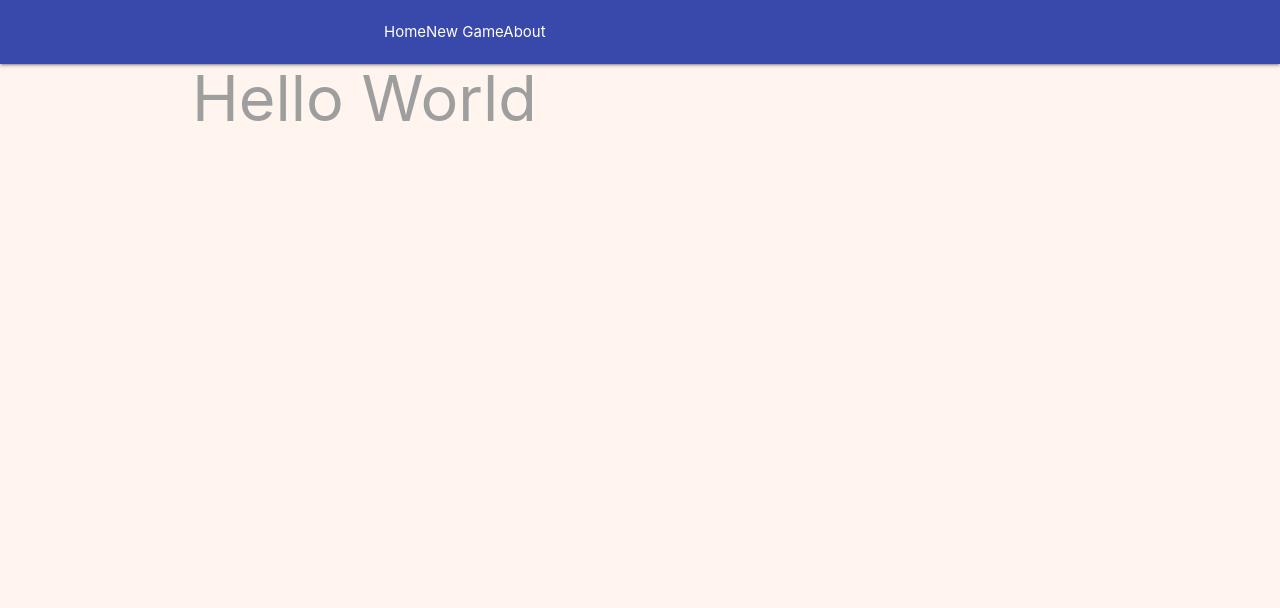
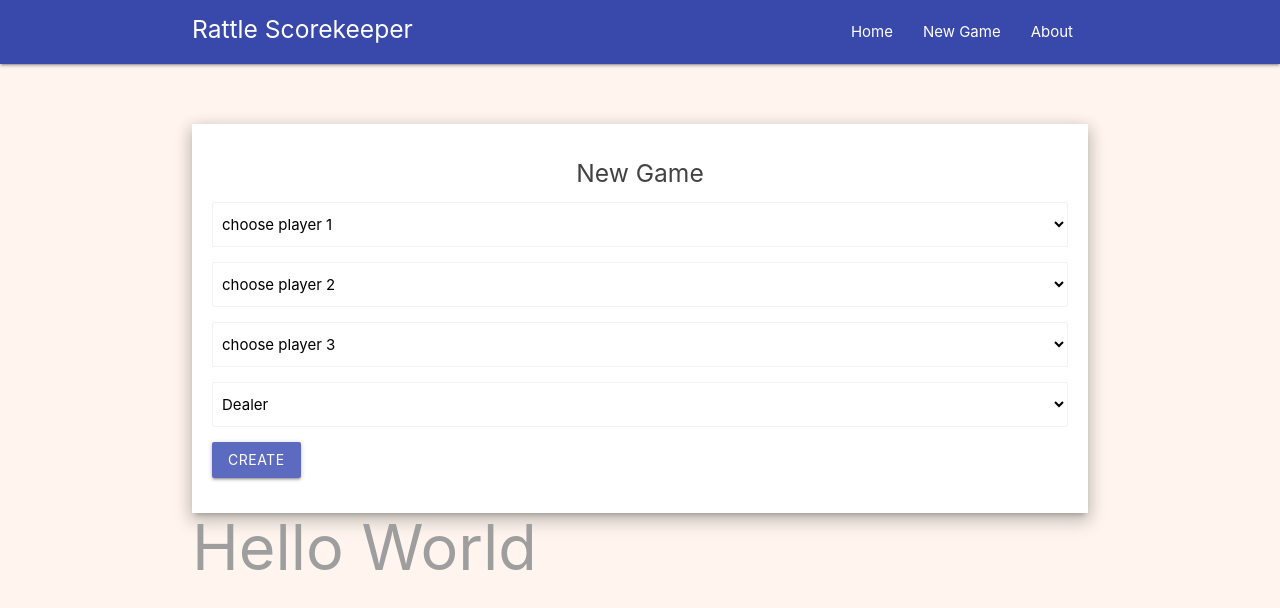
Before and after one commit to chefkasperson/rattle_scorekeeper_front_end, a React (Create React App) app: page /create in a window 1280 px wide. Shown: the top 608 px of the page. Built offline with nearby package versions, Linux system fonts and the light colour scheme.

Commit message:
stubbed out home and game components

```diff
--- a/src/App.js
+++ b/src/App.js
@@ -2,6 +2,8 @@ import React from 'react';
 import Navbar from './components/layout/Navbar'
 import { BrowserRouter, Switch, Route } from 'react-router-dom'
 import About from './components/about/About'
+import NewGame from './components/game/NewGame'
+import Home from './components/home/Home'
 
 function App() {
   return (
@@ -9,6 +11,8 @@ function App() {
       <div className="App">
         <Navbar />
         <Switch>
+          <Route exact path='/' component={Home} />
+          <Route path='/create' component={NewGame} />
           <Route path='/about' component={About} />
         </Switch>
         <h1 className="container grey-text">Hello World</h1>
--- /dev/null
+++ b/src/components/game/CurrentGames.js
@@ -0,0 +1,16 @@
+import React from 'react'
+import GameCard from './GameCard'
+
+const CurrentGames = ({games}) => {
+  return (
+    <div className="section">
+      { games && games.map(game => {
+        return (
+          <GameCard game={game} key={game.id} />
+        )
+      })}
+    </div>
+  )
+}
+
+export default CurrentGames
--- /dev/null
+++ b/src/components/game/GameCard.js
@@ -0,0 +1,17 @@
+import React from 'react'
+
+function GameCard({game}) {
+  return (
+    <div className='card z-depth-3 game-card'>
+      <div className="card-content grey-text text-darken-3">
+        <span className="card-title">Player 1: {game.p1} -- {game.p1_score}</span>
+        <span className="card-title">Player 2: {game.p2} -- {game.p2_score}</span>
+        <span className="card-title">Player 3: {game.p3} -- {game.p3_score}</span>
+        <span className="card-title">Dealer: {game.dealer}</span>
+      </div>
+
+    </div>
+  )
+}
+
+export default GameCard
--- /dev/null
+++ b/src/components/game/NewGame.js
@@ -0,0 +1,72 @@
+import React, { Component } from 'react'
+
+export class NewGame extends Component {
+  state = {
+    player1: '',
+    player2: '',
+    player3: '',
+    dealer: '1',
+    players: [{name: 'Norman', id: 3}, {name: 'Ted', id: 1}, {name: 'Hazel', id: 2}]
+  }
+
+  handleChange = (e) => {
+    this.setState({
+      [e.target.name]: e.target.value
+    })
+  }
+  handleSubmit = (e) => {
+    e.preventDefault()
+    console.log(this.state)
+  }
+
+  render() {
+    let playersList = this.state.players.map(function(player){
+      return (<option key={player.id} value={player.name}>{player.name}</option>)})
+    return (
+      <div className='container white z-depth-3'>
+        <form onSubmit={this.handleSubmit} className="white">
+          <h5 className="center grey-text text-darken-3">New Game</h5>
+          <div className="input-field">
+            <select
+            className='browser-default'
+            name='player1'
+            onChange={this.handleChange}
+            ><option disabled selected value=''>choose player 1</option>{playersList}</select>
+
+          </div>
+          <div className="input-field">
+            <select
+              name='player2'
+              className='browser-default'
+              onChange={this.handleChange}
+              ><option disabled selected value=''>choose player 2</option>{playersList}</select>
+          </div>
+          <div className="input-field">
+          <select
+            name='player3'
+            className='browser-default'
+            onChange={this.handleChange}
+            ><option disabled selected value=''>choose player 3</option>{playersList}</select>
+          </div>
+          <div className="input-field">
+            <select
+            name="dealer"
+            className='browser-default'
+            onChange={this.handleChange}
+            >
+              <option disabled selected value=''>Dealer</option>
+              <option value='1'>Player 1</option>
+              <option value='2'>Player 2</option>
+              <option value='3'>Player 3</option>
+            </select>
+          </div>
+          <div className="input-field">
+            <button className="btn indigo lighten-1 z-depth-1">Create</button>
+          </div>
+        </form>
+      </div>
+    )
+  }
+}
+
+export default NewGame
--- /dev/null
+++ b/src/components/home/Home.js
@@ -0,0 +1,15 @@
+import React from 'react'
+import CurrentGames from '../game/CurrentGames'
+
+const Home = () => {
+  let games = [{p1: 'Norman', p2: 'Ted', p3: 'Hazel', dealer: 'Hazel', id: '1', p1_score: '24', p2_score: '18', p3_score: '11'}]
+
+  return (
+    <div className='container section'>
+      <h5 class='card-content white center z-depth-3'>Current Games</h5>
+      <CurrentGames games={games} />
+    </div>
+  )
+}
+
+export default Home
--- a/src/components/layout/Navbar.js
+++ b/src/components/layout/Navbar.js
@@ -4,10 +4,13 @@ import { Link } from 'react-router-dom'
 const Navbar = () => {
   return (
     <nav className="nav-wrapper indigo darken-1">
-      <div className="container right">
-        <Link to='/'>Home</Link>
-        <Link to='/create'>New Game</Link>
-        <Link to='/about'>About</Link>
+      <div className="container">
+        <h5 className="left">Rattle Scorekeeper</h5>
+      <ul className="right">
+        <li><Link to='/'>Home</Link></li>
+        <li><Link to='/create'>New Game</Link></li>
+        <li><Link to='/about'>About</Link></li>
+      </ul>
       </div>
     </nav>
   )
--- a/src/index.css
+++ b/src/index.css
@@ -13,3 +13,17 @@ code {
   font-family: source-code-pro, Menlo, Monaco, Consolas, 'Courier New',
     monospace;
 }
+
+form {
+  padding: 20px;
+  margin-top: 60px;
+}
+
+div.container.section {
+  padding: 20px;
+  margin-top: 32px;
+}
+
+h5.card-content {
+  padding: 10px;
+}
```
